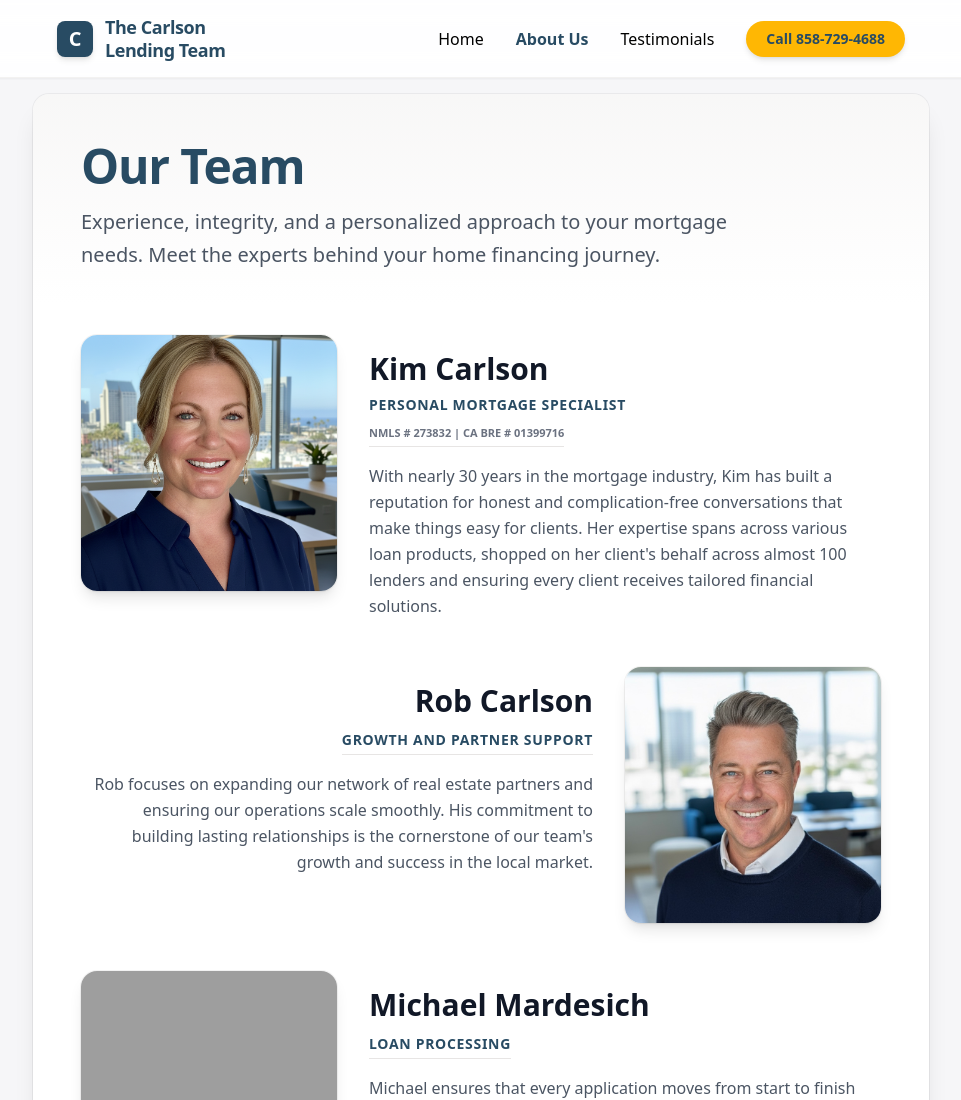
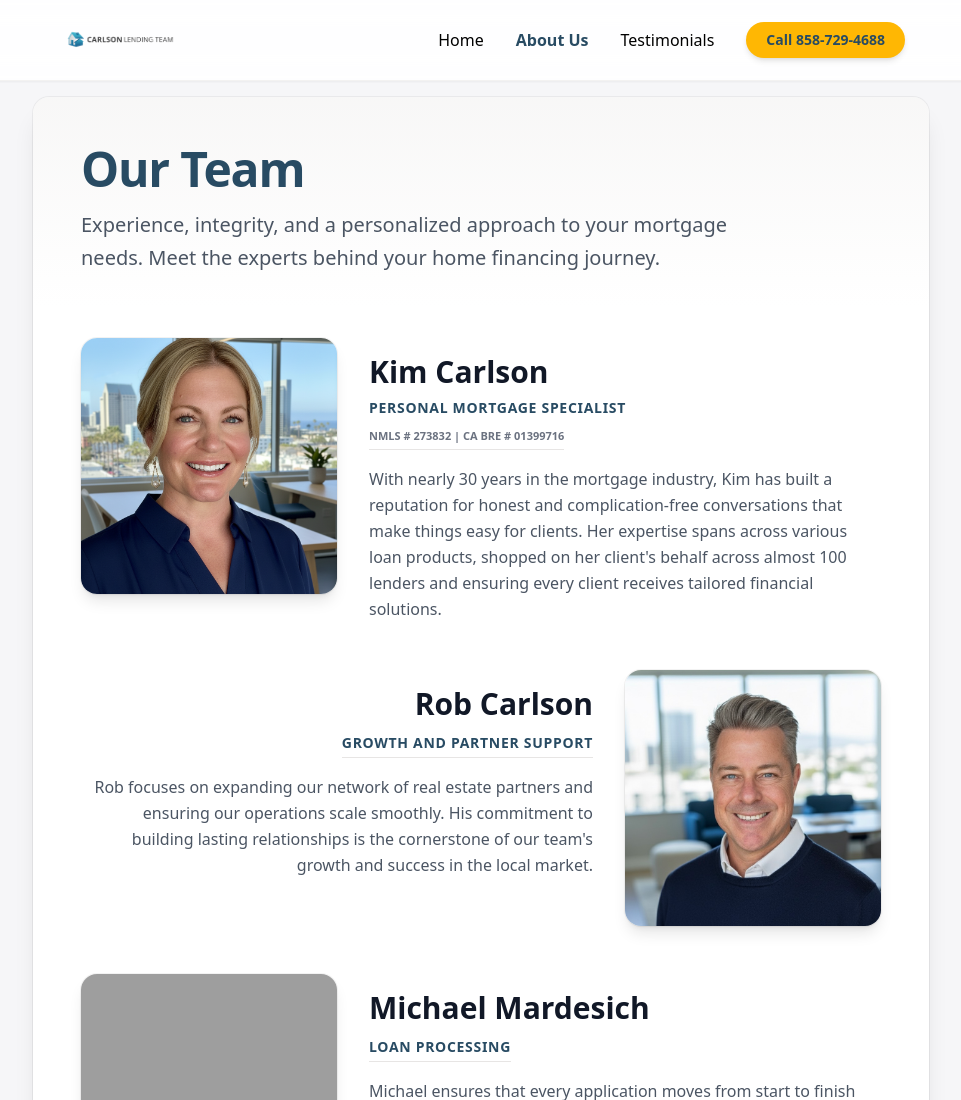
Before and after one commit to RitzCarlson/CarlsonLendingTeam.com, a plain HTML site: page public/about.html in a window 1280 px wide. Shown: the top 1100 px of the page, without its empty margins (159-1120 px from the left). Drawn offline with nearby package versions, Linux system fonts and the light colour scheme; grey boxes are pictures that could not be loaded.

Commit message:
Replace navigation bar text logo with image logo

```diff
--- a/public/about.html
+++ b/public/about.html
@@ -53,14 +53,9 @@
     <header
         class="sticky top-0 z-50 bg-white/90 dark:bg-gray-900/95 backdrop-blur-md border-b border-stone-light/50 shadow-sm transition-all duration-300">
         <div class="max-w-4xl mx-auto px-6 py-4 flex justify-between items-center">
-            <a href="index.html" class="flex items-center gap-3 hover:opacity-90 transition-opacity">
-                <div
-                    class="w-9 h-9 bg-[var(--primary)] rounded-lg flex items-center justify-center text-white font-bold text-xl shadow-md">
-                    C
-                </div>
-                <h1 class="text-[var(--primary)] dark:text-white font-bold text-lg leading-tight tracking-tight">
-                    The Carlson<br />Lending Team
-                </h1>
+            <a href="index.html" class="flex items-center hover:opacity-90 transition-opacity">
+                <img src="images/CLT logo wide transparent.png" alt="The Carlson Lending Team Logo"
+                    class="h-10 md:h-12 w-auto object-contain">
             </a>
 
             <!-- Desktop Nav -->
```
Also changed, not shown: public/index.html (+3 -8 lines), public/testimonials.html (+3 -8 lines), public/images/CLT logo wide transparent.png (added).
